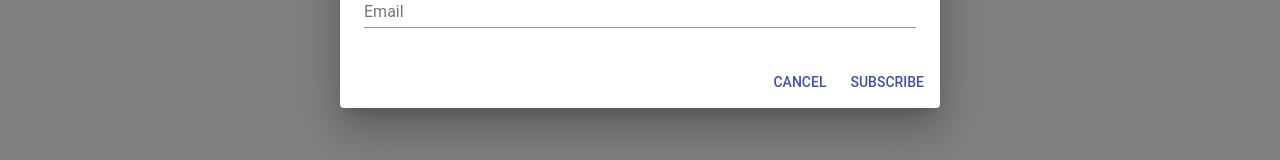
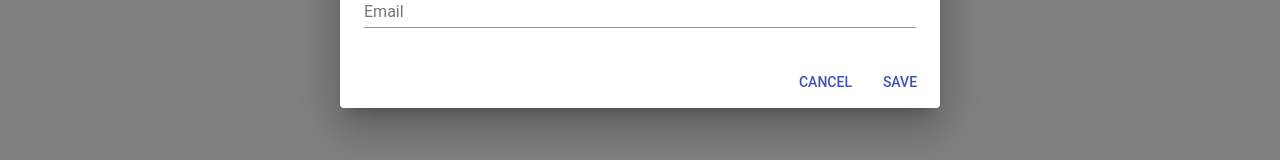
Before and after one commit to JoSeTe4ever/react_people, a React (Create React App) app: page / in a window 1280 px wide. Both pictures are taken after typing "Sample" into the empty fields and a click on the button "CREATE NEW PERSON". Shown: the part 462-622 px from the top of the page. Built offline with nearby package versions, Linux system fonts and the light colour scheme.

Commit message:
Added the close functionality without modifying the people array

```diff
--- a/src/components/main/create-dialog/CreatePersonDialogue.js
+++ b/src/components/main/create-dialog/CreatePersonDialogue.js
@@ -27,6 +27,7 @@ class CreatePersonDialogue extends Component {
         };
         this.handleClose = this.close.bind(this);
         this.handleChangeField = this.changeField.bind(this);
+        this.handleSave = this.save.bind(this);
     }
 
     changeField(event){
@@ -39,7 +40,11 @@ class CreatePersonDialogue extends Component {
         this.setState({open: true});
     };
 
-    close() {
+    close(){
+        this.setState({open: false});
+    }
+
+    save() {
         this.setState({open: false});
         peopleData.push(this.state);
         //restart state for clearing the form
@@ -97,8 +102,8 @@ class CreatePersonDialogue extends Component {
                         <Button onClick={this.handleClose} color="primary">
                             Cancel
                         </Button>
-                        <Button onClick={this.handleClose} color="primary">
-                            Subscribe
+                        <Button onClick={this.handleSave} color="primary">
+                            Save
                         </Button>
                     </DialogActions>
                 </Dialog>
```
